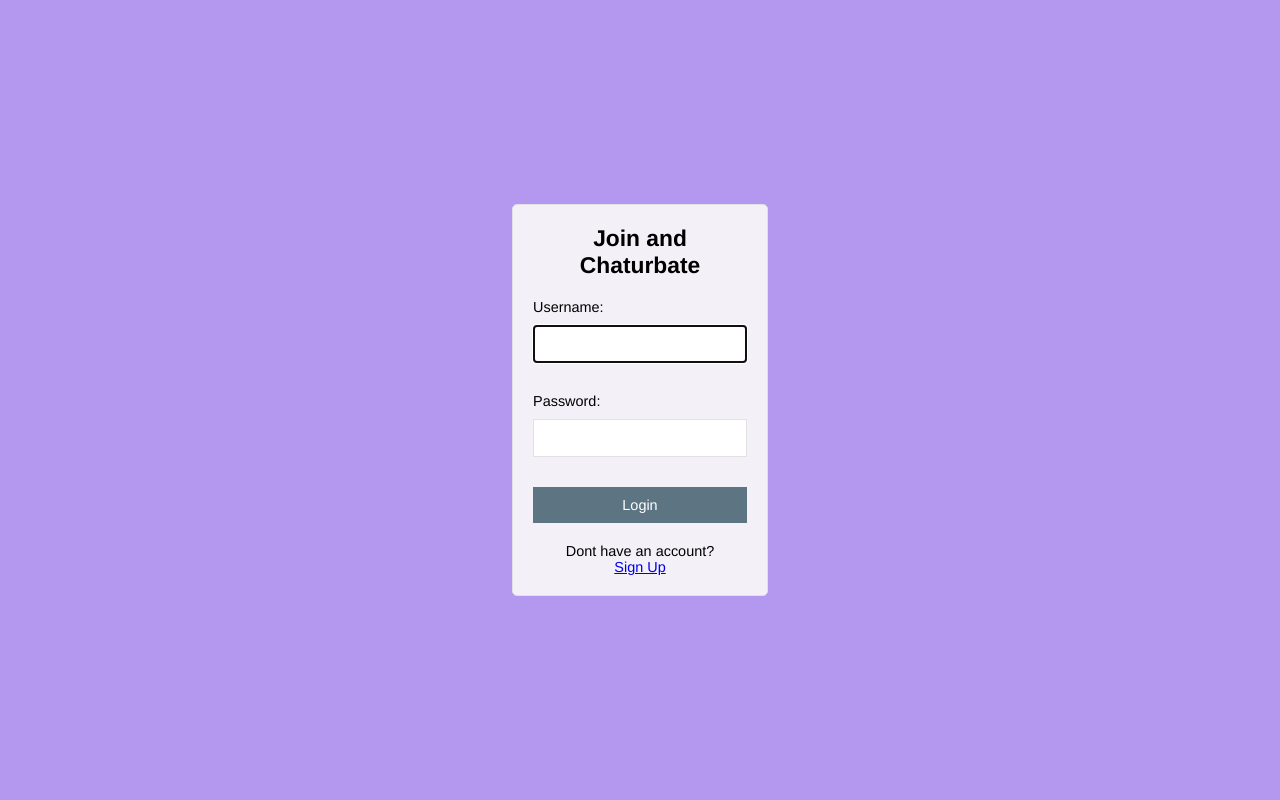
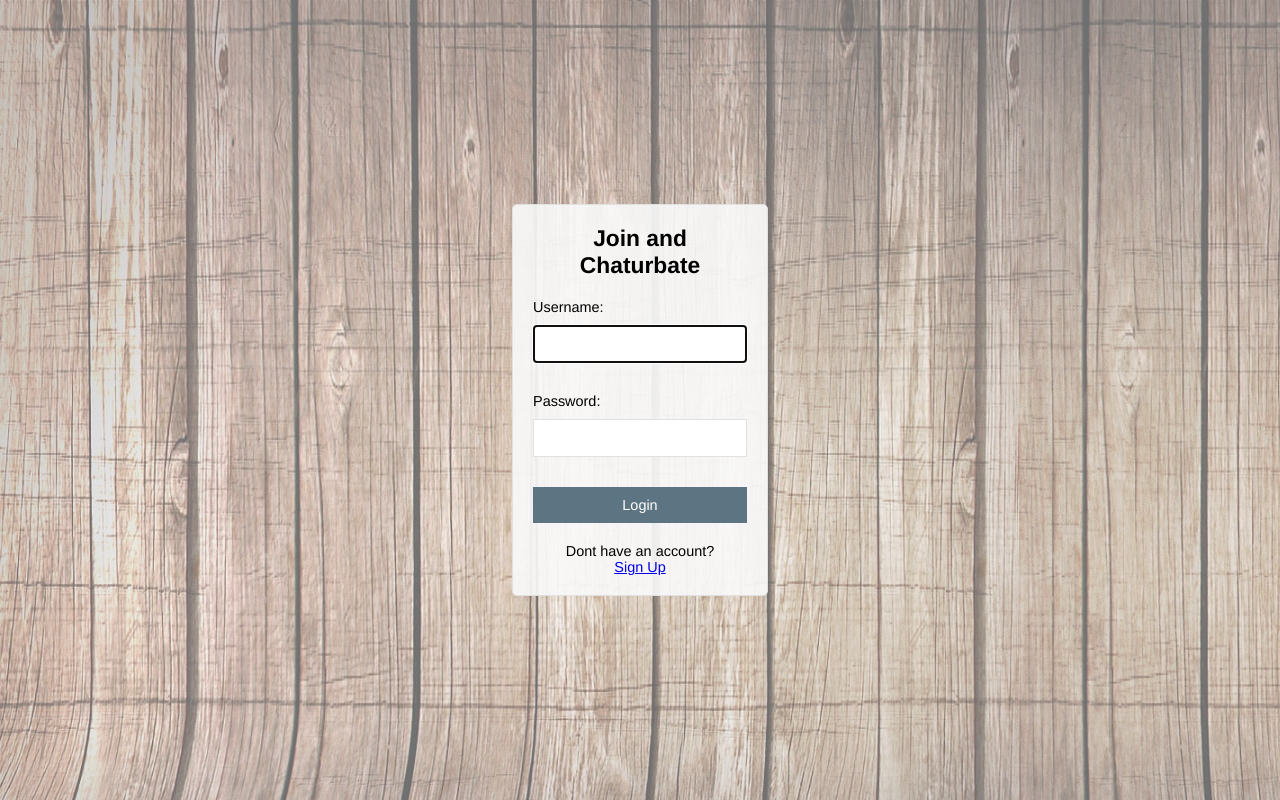
Before and after one commit to sheshum/mfc, a website: page frontend/index.html in a window 1280 px wide. Drawn offline with nearby package versions, Linux system fonts and the light colour scheme; some packages are replaced by stand-ins of ours; no server answers.

Commit message:
new background images

```diff
--- a/frontend/styles.css
+++ b/frontend/styles.css
@@ -9,7 +9,7 @@
 
 body {
 
-   /*  background-image: url("images/backgrounds/space.jpg"); */
+    background-image: url("images/backgrounds/wood_realistic.jpg");
     background-color: #5808ecb4;
 
 }
```
Also changed, not shown: frontend/images/backgrounds/sunset.jpg (deleted), frontend/images/backgrounds/wood_realistic.jpg (added), frontend/images/backgrounds/wood_white.jpg (added).
